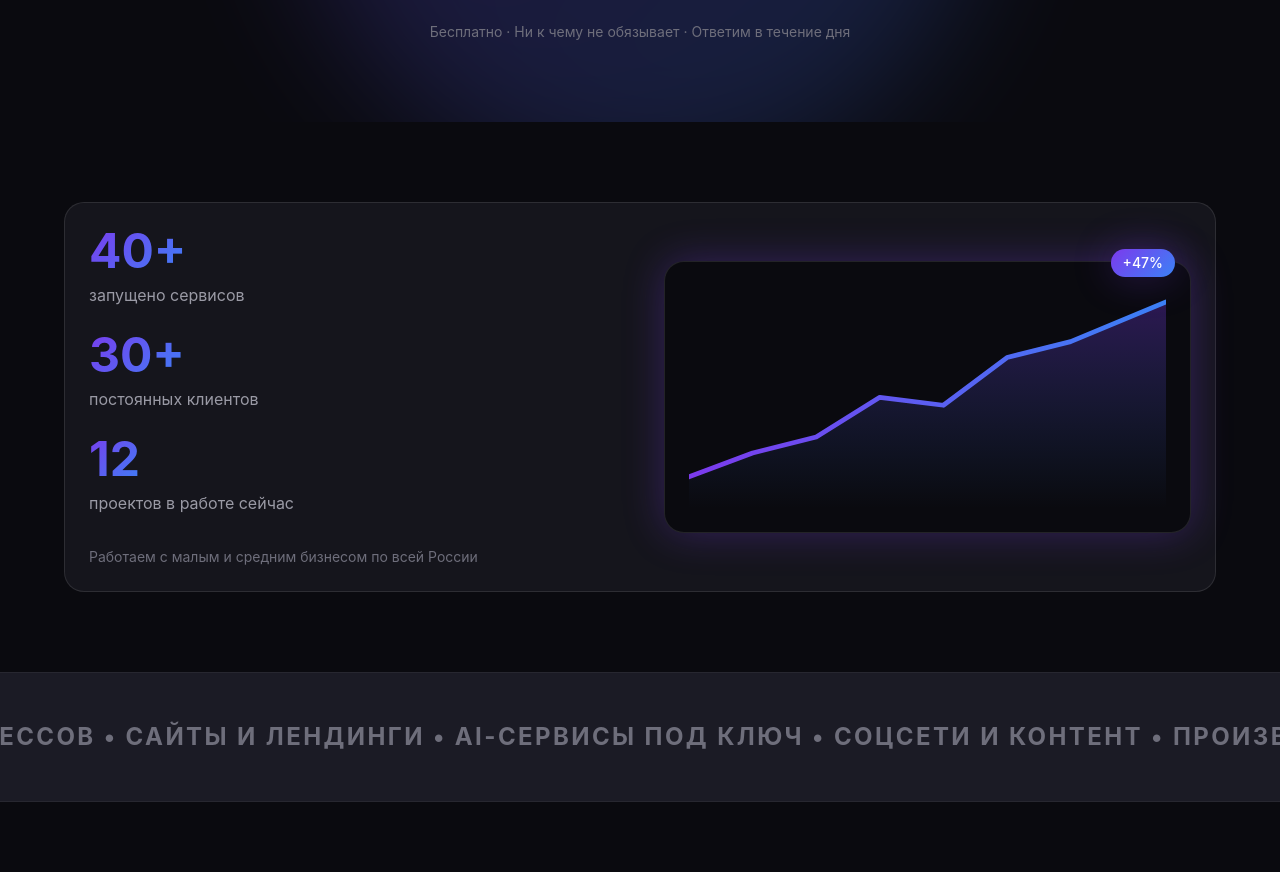
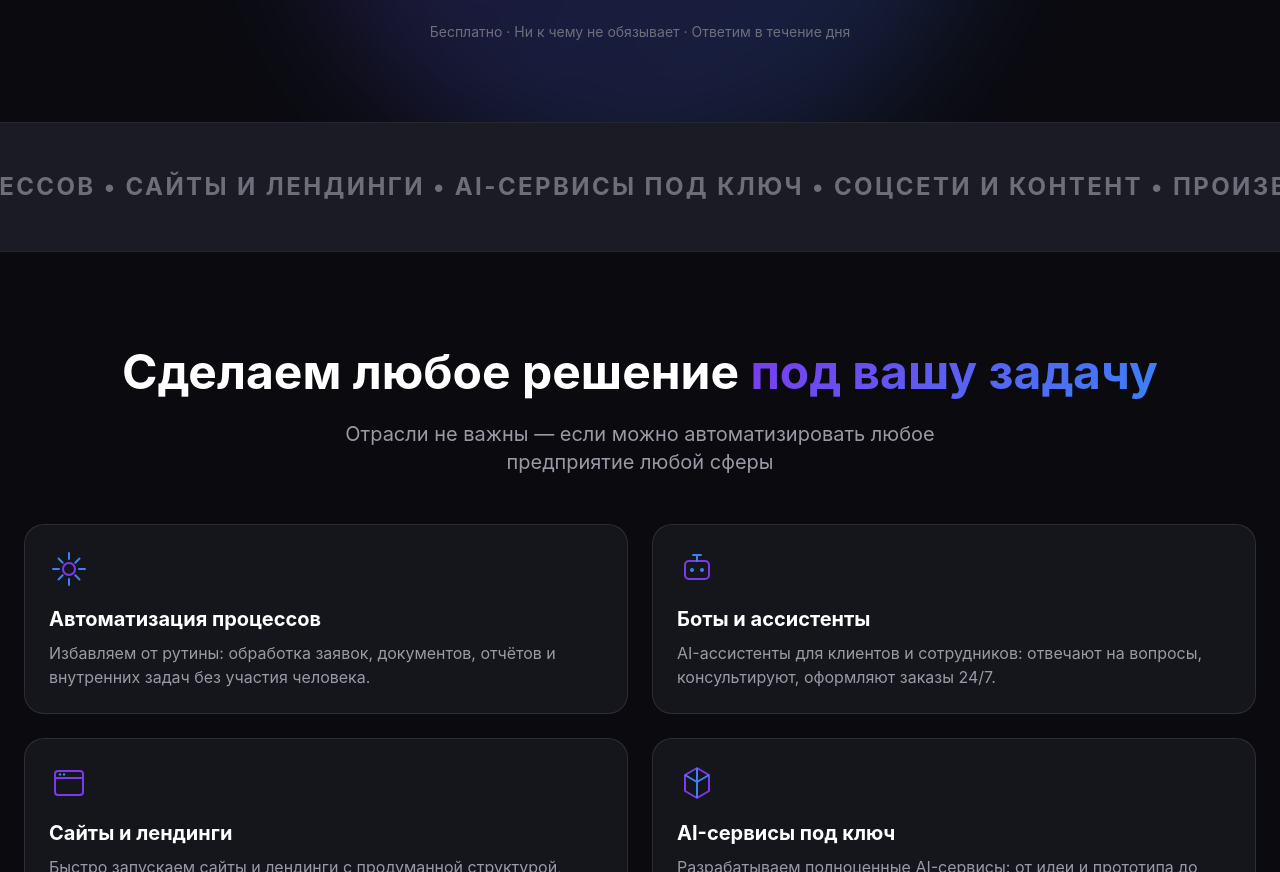
Before and after one commit to youlikeby/aura-landing-v2, a React (Vite) app: page / in a window 1280 px wide. Shown: the part 514-1386 px from the top of the page. Built offline with nearby package versions, Linux system fonts and the light colour scheme.

Commit message:
fix: remove Stats block (40+/30+/12) — not needed

```diff
--- a/src/App.tsx
+++ b/src/App.tsx
@@ -2,7 +2,6 @@ import { BrowserRouter, Routes, Route } from 'react-router-dom'
 import Header from './components/Header'
 import Footer from './components/Footer'
 import Hero from './components/sections/Hero'
-import Stats from './components/sections/Stats'
 import Marquee from './components/sections/Marquee'
 import Solutions from './components/sections/Solutions'
 import Benefit from './components/sections/Benefit'
@@ -27,7 +26,6 @@ function App() {
               element={
                 <>
                   <Hero />
-                  <Stats />
                   <Marquee />
                   <Solutions />
                   <Benefit />
--- a/src/components/sections/Stats.tsx
+++ /dev/null
@@ -1,68 +0,0 @@
-import Card from '../ui/Card'
-import CountUp from '../ui/CountUp'
-
-const STATS = [
-  { target: 40, suffix: '+', label: 'запущено сервисов' },
-  { target: 30, suffix: '+', label: 'постоянных клиентов' },
-  { target: 12, suffix: '', label: 'проектов в работе сейчас' },
-]
-
-function Stats() {
-  return (
-    <section className="py-20 px-6">
-      <Card className="max-w-6xl mx-auto grid md:grid-cols-2 gap-12 items-center" hoverEffect={false}>
-        <div>
-          <div className="flex flex-col gap-6">
-            {STATS.map((stat) => (
-              <div key={stat.label}>
-                <CountUp
-                  target={stat.target}
-                  suffix={stat.suffix}
-                  className="text-5xl font-bold bg-accent-gradient bg-clip-text text-transparent"
-                />
-                <p className="text-text-secondary mt-2">{stat.label}</p>
-              </div>
-            ))}
-          </div>
-          <p className="text-text-muted text-sm mt-8">
-            Работаем с малым и средним бизнесом по всей России
-          </p>
-        </div>
-
-        <div className="relative">
-          <span className="absolute -top-3 right-4 z-10 px-3 py-1 rounded-pill bg-accent-gradient text-white text-sm font-medium shadow-glow">
-            <CountUp target={47} prefix="+" suffix="%" />
-          </span>
-          <div className="bg-background border border-white/10 rounded-card p-6 shadow-glow">
-            <svg viewBox="0 0 300 140" className="w-full h-auto" preserveAspectRatio="none">
-              <defs>
-                <linearGradient id="statsLineGradient" x1="0" y1="0" x2="1" y2="0">
-                  <stop offset="0%" stopColor="#7C3AED" />
-                  <stop offset="100%" stopColor="#3B82F6" />
-                </linearGradient>
-                <linearGradient id="statsFillGradient" x1="0" y1="0" x2="0" y2="1">
-                  <stop offset="0%" stopColor="#7C3AED" stopOpacity="0.3" />
-                  <stop offset="100%" stopColor="#3B82F6" stopOpacity="0" />
-                </linearGradient>
-              </defs>
-              <path
-                d="M0,120 L40,105 L80,95 L120,70 L160,75 L200,45 L240,35 L300,10 L300,140 L0,140 Z"
-                fill="url(#statsFillGradient)"
-              />
-              <path
-                d="M0,120 L40,105 L80,95 L120,70 L160,75 L200,45 L240,35 L300,10"
-                fill="none"
-                stroke="url(#statsLineGradient)"
-                strokeWidth="3"
-                strokeLinecap="round"
-                strokeLinejoin="round"
-              />
-            </svg>
-          </div>
-        </div>
-      </Card>
-    </section>
-  )
-}
-
-export default Stats
```
